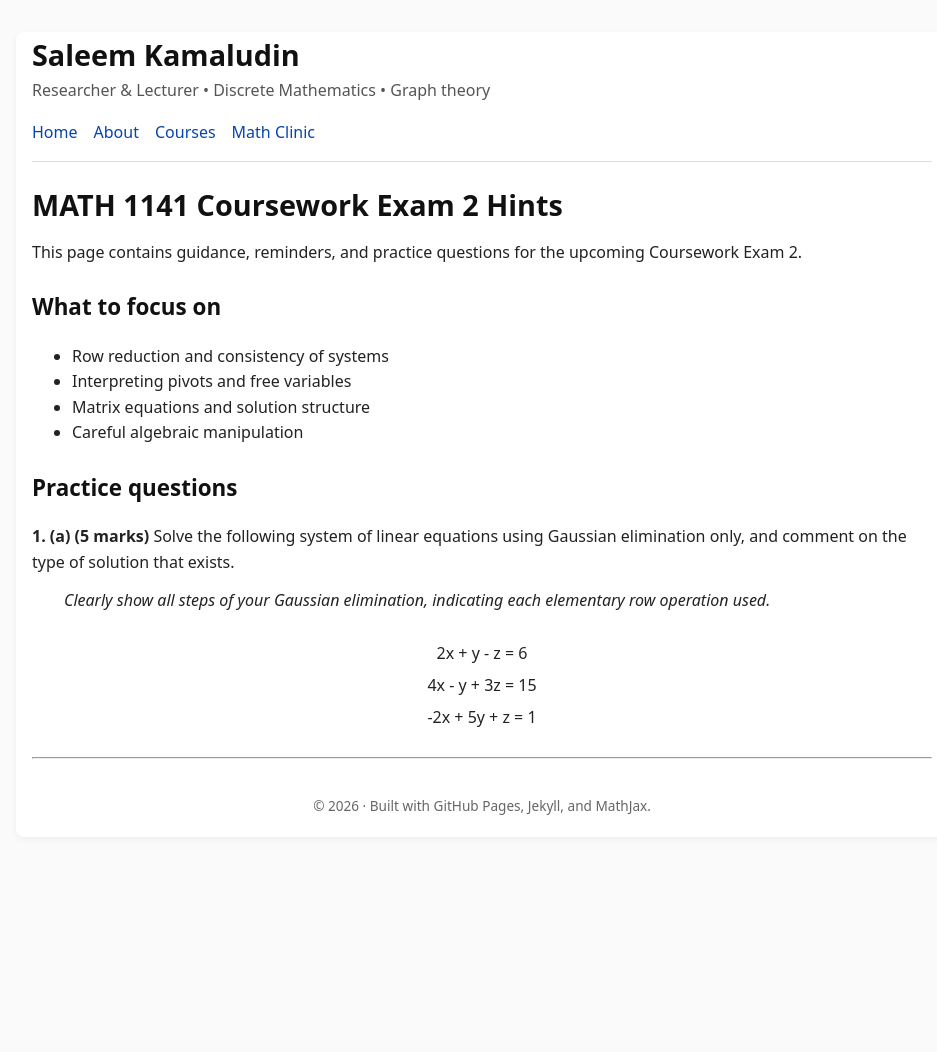
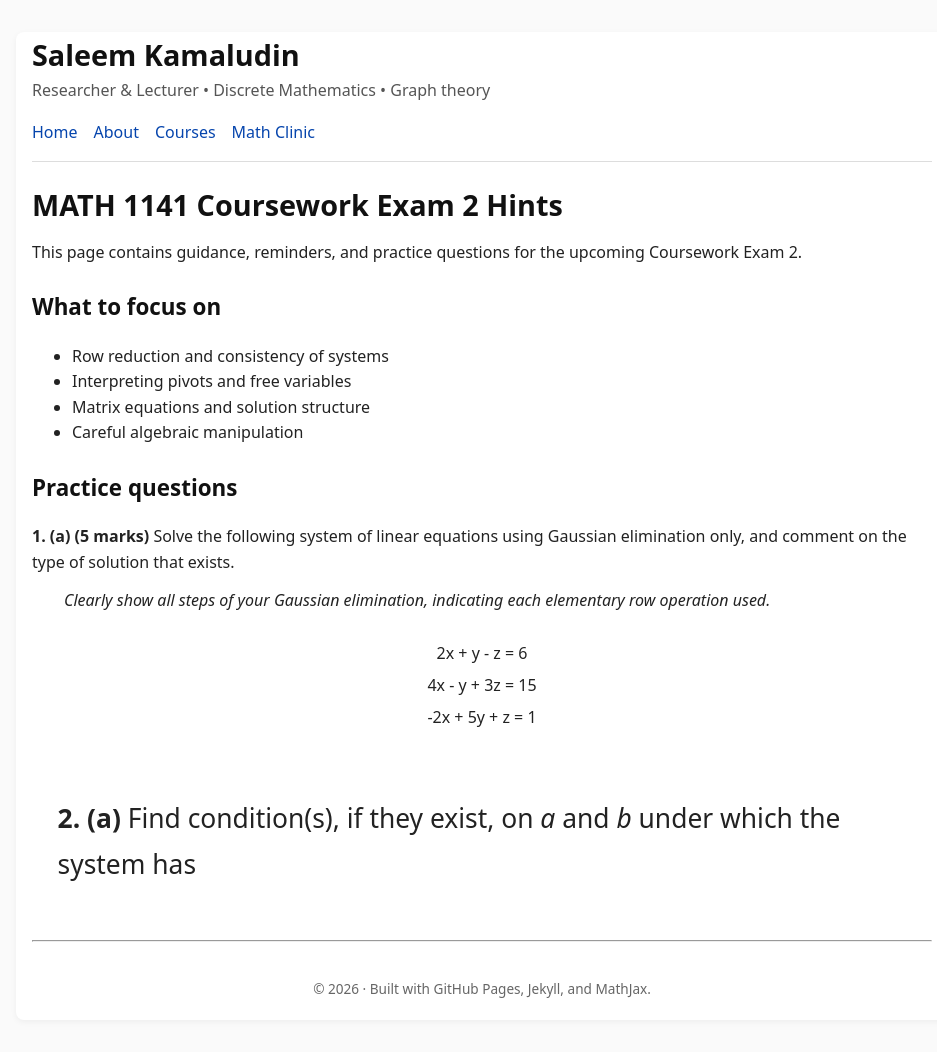
Before and after one commit to SaleemKamaludin/SaleemKamaludin.github.io, a Jekyll site: the page built from courses/math-1141-coursework-exam-2-hints.md, in a window 1280 px wide. Shown: the whole page, without its empty margins (158-1095 px from the left). Built offline with Jekyll 4.4.1, drawn with Linux system fonts in a browser that asks for light colours; before the commit the page ends 900 px from its top, so only the background shows below that.

Commit message:
Update math-1141-coursework-exam-2-hints.md

```diff
--- a/courses/math-1141-coursework-exam-2-hints.md
+++ b/courses/math-1141-coursework-exam-2-hints.md
@@ -31,3 +31,24 @@ This page contains guidance, reminders, and practice questions for the upcoming
   <div>4x - y + 3z = 15 </div>
   <div>-2x + 5y + z = 1 </div>
 </div>
+
+
+
+
+
+
+
+
+
+
+
+
+
+
+
+
+
+ <div style="padding: 1.6rem;">
+    <p style="font-size: 1.65rem; line-height: 1.75; margin-bottom: 1.2rem;">
+      <strong>2. (a)</strong> Find condition(s), if they exist, on <em>a</em> and <em>b</em> under which the system has
+    </p>
```
